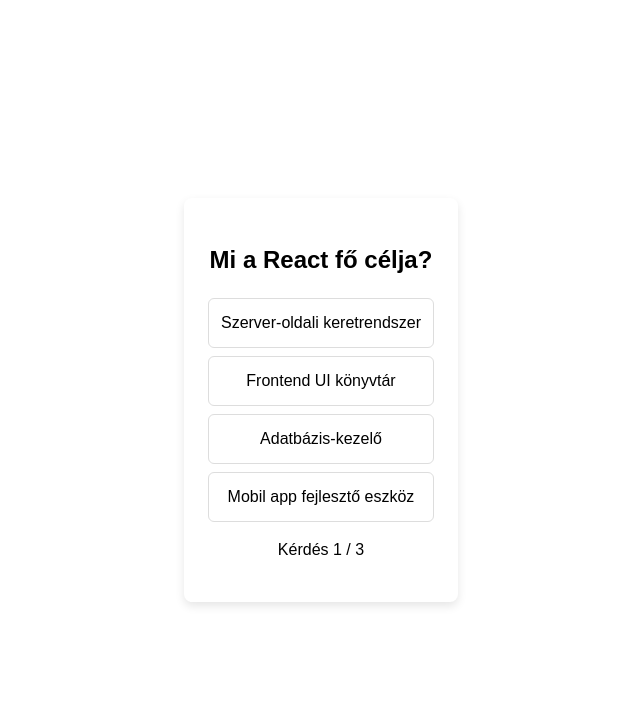
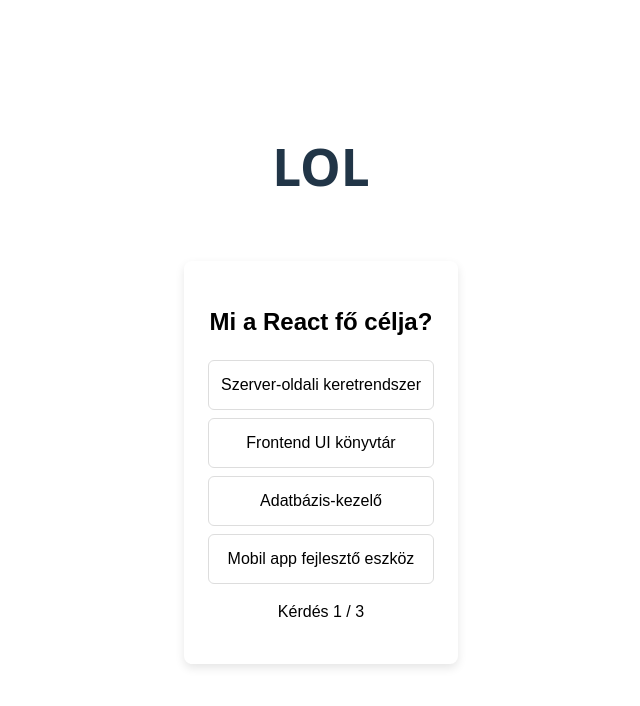
Before and after one commit to WolfKraiton/404-Solution, a React app in the folder frontend/: page / in a window 1280 px wide. Shown: the top 706 px of the page, without its empty margins (319-959 px from the left). Built offline with nearby package versions, Linux system fonts and the light colour scheme; the HTML template or start-up script is replaced by a standard one.

Commit message:
feat: cím

```diff
--- a/frontend/src/App.tsx
+++ b/frontend/src/App.tsx
@@ -8,6 +8,7 @@
   return (
     <>
       <div>
+        <h1>LOL</h1>
          <Quiz />
       </div>
     </>
```
